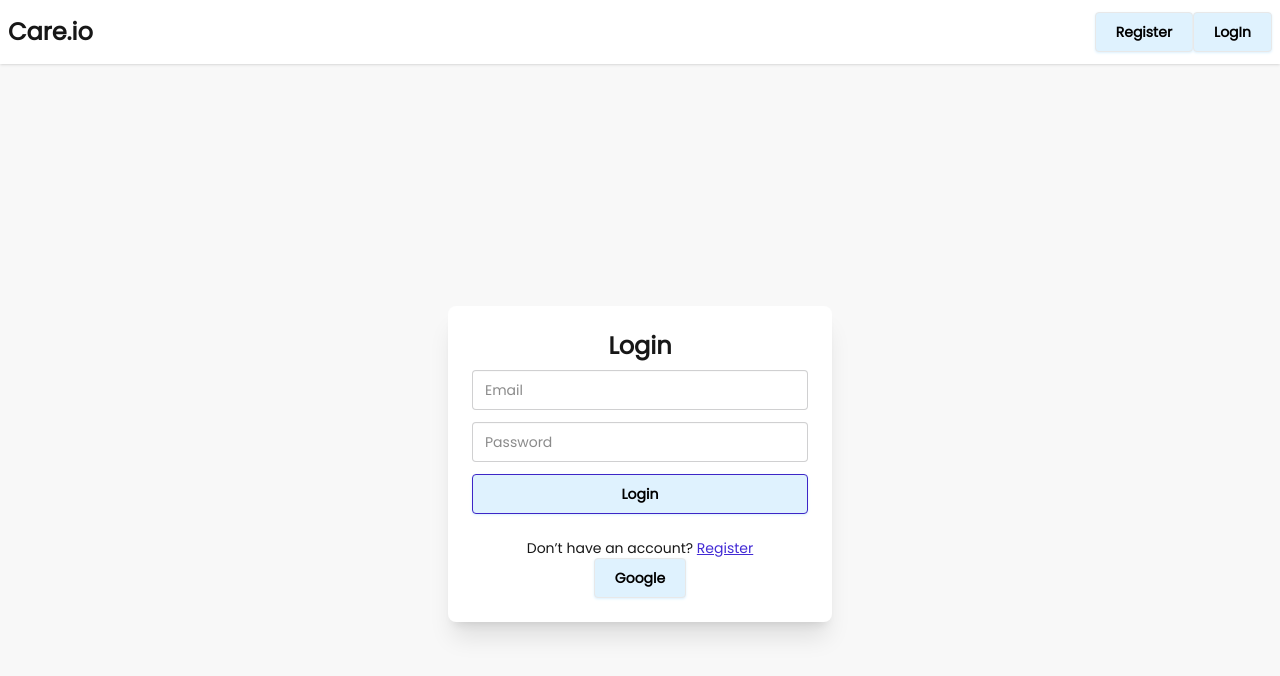
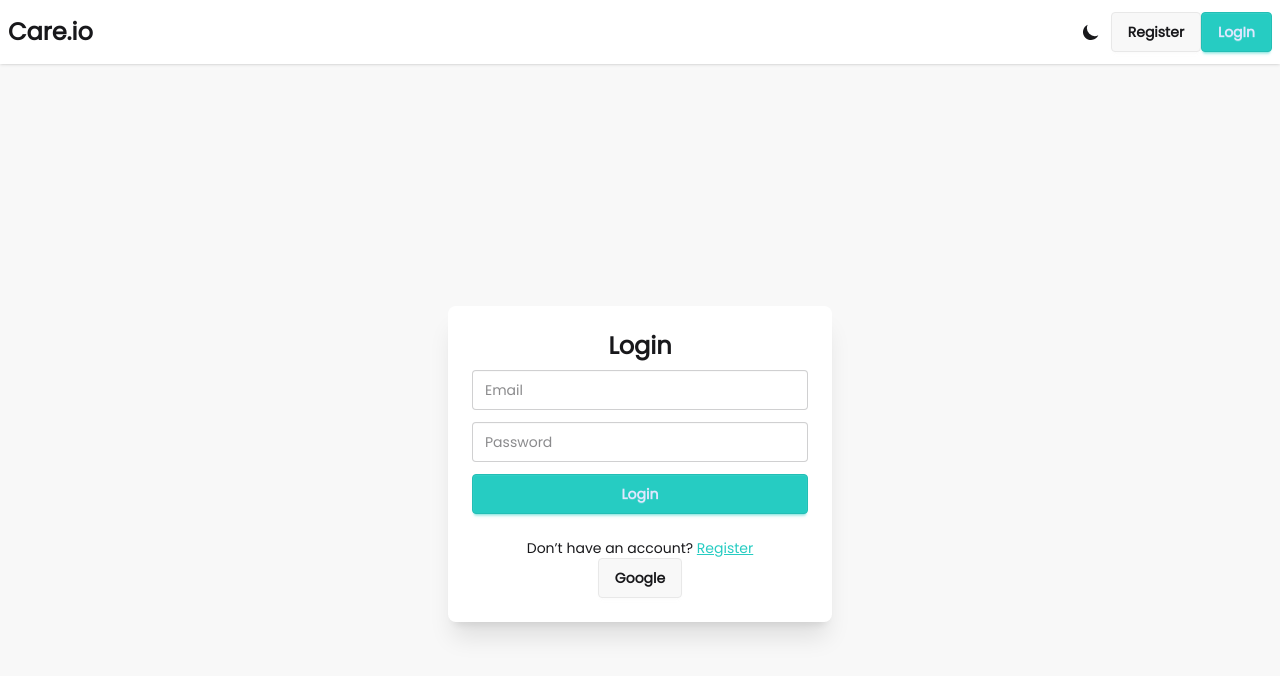
Before and after one commit to Shajidaa/care, a Next.js app: page /login in a window 1280 px wide. Shown: the top 676 px of the page. Built offline with nearby package versions, Linux system fonts and the light colour scheme; no server answers.

Commit message:
theme toggole

```diff
--- a/package.json
+++ b/package.json
@@ -25,5 +25,6 @@
     "eslint": "^9",
     "eslint-config-next": "16.1.1",
     "tailwindcss": "^4"
-  }
+  },
+  "browserslist": "> 1%"
 }
--- a/src/action/server/auth.js
+++ b/src/action/server/auth.js
@@ -4,7 +4,7 @@ import { collections, connect } from "@/lib/dbConntect";
 import bcrypt from "bcryptjs";
 
 export const postUser = async (payload) => {
-  const { email, password, name, contactNo, image } = payload;
+  const { email, password, name, contactNo, nid, image } = payload;
   if (!email || !password) {
     return {
       success: false,
@@ -20,7 +20,7 @@ export const postUser = async (payload) => {
     provider: "credentials",
     name,
     email,
-
+    nid,
     contactNo,
     image,
     password: await bcrypt.hash(password, 14),
--- a/src/app/globals.css
+++ b/src/app/globals.css
@@ -2,31 +2,33 @@
 
 @plugin "daisyui";
 
-:root {
-  --background: #ffffff;
-  --foreground: #171717;
+@plugin "daisyui" {
+  themes: light, dark
 }
 
-@theme inline {
-  --color-background: var(--background);
-  --color-foreground: var(--foreground);
-  --font-sans: var(--font-geist-sans);
-  --font-mono: var(--font-geist-mono);
+[data-theme="light"] {
+  --color-primary: #26ccc2;
+  --color-secondary: #41294a;
+  --color-error: #f72c5b;
+  --color-neutral: #0f0e0e;
+  --color-white: #f9f8f6;
 }
 
-@media (prefers-color-scheme: dark) {
-  :root {
-    --background: #0a0a0a;
-    --foreground: #ededed;
-  }
+
+
+[data-theme="dark"] {
+
+  default: false;
+  --color-primary: #c8a294;
+  --color-secondary: #0e2a4e;
+  --color-neutral: #0f0e0e;
+  --color-error: #f72c5b;
+  --color-white: #f9f8f6;
+
 }
 
-body {
-  background: var(--background);
-  color: var(--foreground);
-  font-family: Arial, Helvetica, sans-serif;
-}
+@custom-variant dark (&:where([data-theme=dark], [data-theme=dark] *));
 
-.btn {
+/* .btn {
   @apply px-5 py-2 bg-sky-100 text-black font-bold rounded shadow shadow-sky-100 cursor-pointer hover:bg-sky-200 hover:scale-105 duration-200 active:scale-95 hover:shadow-xl active:shadow-none active:bg-white disabled:text-gray-400 disabled:active:bg-sky-100 disabled:hover:scale-100 disabled:hover:shadow-none disabled:hover:bg-sky-100 disabled:cursor-auto
-}
+} */
--- a/src/app/layout.js
+++ b/src/app/layout.js
@@ -2,6 +2,7 @@ import { Poppins } from "next/font/google";
 import "./globals.css";
 import Navbar from "@/components/common/Navbar";
 import NextAuthProvider from "@/provider/NextAuthProvider";
+import { ThemeProvider } from "@/context/ThemeContext";
 
 const poppins = Poppins({
   weight: "400",
@@ -16,11 +17,12 @@ export default function RootLayout({ children }) {
   return (
     <html lang="en">
       <body className={`${poppins.className} antialiased`}>
-        <NextAuthProvider>
-          <Navbar></Navbar>
-
-          {children}
-        </NextAuthProvider>
+        <ThemeProvider>
+          <NextAuthProvider>
+            <Navbar></Navbar>
+            {children}
+          </NextAuthProvider>
+        </ThemeProvider>
       </body>
     </html>
   );
--- a/src/app/page.js
+++ b/src/app/page.js
@@ -2,7 +2,7 @@ import Image from "next/image";
 
 export default function Home() {
   return (
-    <div className="flex min-h-screen items-center justify-center bg-zinc-50 font-sans dark:bg-black">
+    <div className="flex min-h-screen items-center justify-center ">
       welcome to care
     </div>
   );
--- a/src/components/Logout.jsx
+++ b/src/components/Logout.jsx
@@ -14,13 +14,13 @@ const Logout = () => {
           <button onClick={() => signOut()} className="btn">
             LogOut
           </button>{" "}
-          <Link className="btn" href={"/profile"}>
+          <Link className="btn " href={"/profile"}>
             Profile
           </Link>
         </>
       ) : (
         <>
-          <Link href={"/login"} className="btn">
+          <Link href={"/login"} className="btn btn-primary">
             LogIn
           </Link>
         </>
--- /dev/null
+++ b/src/components/ThemeToggle.jsx
@@ -0,0 +1,41 @@
+'use client';
+
+import { useTheme } from '@/context/ThemeContext';
+
+const ThemeToggle = () => {
+  const { theme, toggleTheme, isDark } = useTheme();
+
+  return (
+    <button
+      onClick={toggleTheme}
+      className="btn btn-ghost btn-circle"
+      aria-label={`Switch to ${isDark ? 'light' : 'dark'} theme`}
+    >
+      {isDark ? (
+        // Sun icon for light mode
+        <svg
+          className="w-5 h-5"
+          fill="currentColor"
+          viewBox="0 0 20 20"
+        >
+          <path
+            fillRule="evenodd"
+            d="M10 2a1 1 0 011 1v1a1 1 0 11-2 0V3a1 1 0 011-1zm4 8a4 4 0 11-8 0 4 4 0 018 0zm-.464 4.95l.707.707a1 1 0 001.414-1.414l-.707-.707a1 1 0 00-1.414 1.414zm2.12-10.607a1 1 0 010 1.414l-.706.707a1 1 0 11-1.414-1.414l.707-.707a1 1 0 011.414 0zM17 11a1 1 0 100-2h-1a1 1 0 100 2h1zm-7 4a1 1 0 011 1v1a1 1 0 11-2 0v-1a1 1 0 011-1zM5.05 6.464A1 1 0 106.465 5.05l-.708-.707a1 1 0 00-1.414 1.414l.707.707zm1.414 8.486l-.707.707a1 1 0 01-1.414-1.414l.707-.707a1 1 0 011.414 1.414zM4 11a1 1 0 100-2H3a1 1 0 000 2h1z"
+            clipRule="evenodd"
+          />
+        </svg>
+      ) : (
+        // Moon icon for dark mode
+        <svg
+          className="w-5 h-5"
+          fill="currentColor"
+          viewBox="0 0 20 20"
+        >
+          <path d="M17.293 13.293A8 8 0 016.707 2.707a8.001 8.001 0 1010.586 10.586z" />
+        </svg>
+      )}
+    </button>
+  );
+};
+
+export default ThemeToggle;
--- a/src/components/common/Navbar.jsx
+++ b/src/components/common/Navbar.jsx
@@ -3,11 +3,12 @@ import React from "react";
 import Logout from "../Logout";
 import Logo from "./Logo";
 import Container from "./Container";
+import ThemeToggle from "../ThemeToggle";
 
 const Navbar = () => {
   const links = <></>;
   return (
-    <div className="bg-base-100 ">
+    <div className="bg-base-100 sticky   top-0 right-0 left-0">
       <Container className="navbar shadow-sm">
         <div className="navbar-start">
           <div className="dropdown">
@@ -41,6 +42,7 @@ const Navbar = () => {
           <ul className="menu menu-horizontal px-1">{links}</ul>
         </div>
         <div className="navbar-end">
+          <ThemeToggle />
           <Link className="btn" href={"/register"}>
             Register
           </Link>
--- a/src/components/form/RegisterForm.jsx
+++ b/src/components/form/RegisterForm.jsx
@@ -15,6 +15,7 @@ const RegisterForm = () => {
       name: form.name.value,
       email: form.email.value,
       contactNo: form.contactNo.value,
+      nid: form.nid.value,
       password: form.password.value,
       image: form.image.value,
     };
@@ -61,6 +62,16 @@ const RegisterForm = () => {
               type="email"
               name="email"
               placeholder="Email"
+              required
+              className={inputClass}
+            />
+          </div>
+          <div className="flex flex-col space-y-1">
+            <label>NID No</label>
+            <input
+              type="number"
+              name="nid"
+              placeholder="0345**********"
               required
               className={inputClass}
             />
--- /dev/null
+++ b/src/context/ThemeContext.jsx
@@ -0,0 +1,62 @@
+'use client';
+
+import { createContext, useContext, useEffect, useState } from 'react';
+
+const ThemeContext = createContext();
+
+export const useTheme = () => {
+  const context = useContext(ThemeContext);
+  if (!context) {
+    throw new Error('useTheme must be used within a ThemeProvider');
+  }
+  return context;
+};
+
+export const ThemeProvider = ({ children }) => {
+  const [theme, setTheme] = useState('light');
+  const [mounted, setMounted] = useState(false);
+
+  // Initialize theme from localStorage or system preference
+  useEffect(() => {
+    const savedTheme = localStorage.getItem('theme');
+    const systemTheme = window.matchMedia('(prefers-color-scheme: dark)').matches ? 'dark' : 'light';
+
+    setTheme(savedTheme || systemTheme);
+    setMounted(true);
+  }, []);
+
+  // Update localStorage and document data-theme when theme changes
+  useEffect(() => {
+    if (mounted) {
+      localStorage.setItem('theme', theme);
+      document.documentElement.setAttribute('data-theme', theme);
+    }
+  }, [theme, mounted]);
+
+  const toggleTheme = () => {
+    setTheme(prev => prev === 'light' ? 'dark' : 'light');
+  };
+
+  const setLightTheme = () => setTheme('light');
+  const setDarkTheme = () => setTheme('dark');
+
+  // Prevent hydration mismatch
+  if (!mounted) {
+    return null;
+  }
+
+  const value = {
+    theme,
+    toggleTheme,
+    setLightTheme,
+    setDarkTheme,
+    isDark: theme === 'dark',
+    isLight: theme === 'light'
+  };
+
+  return (
+    <ThemeContext.Provider value={value}>
+      {children}
+    </ThemeContext.Provider>
+  );
+};
```
